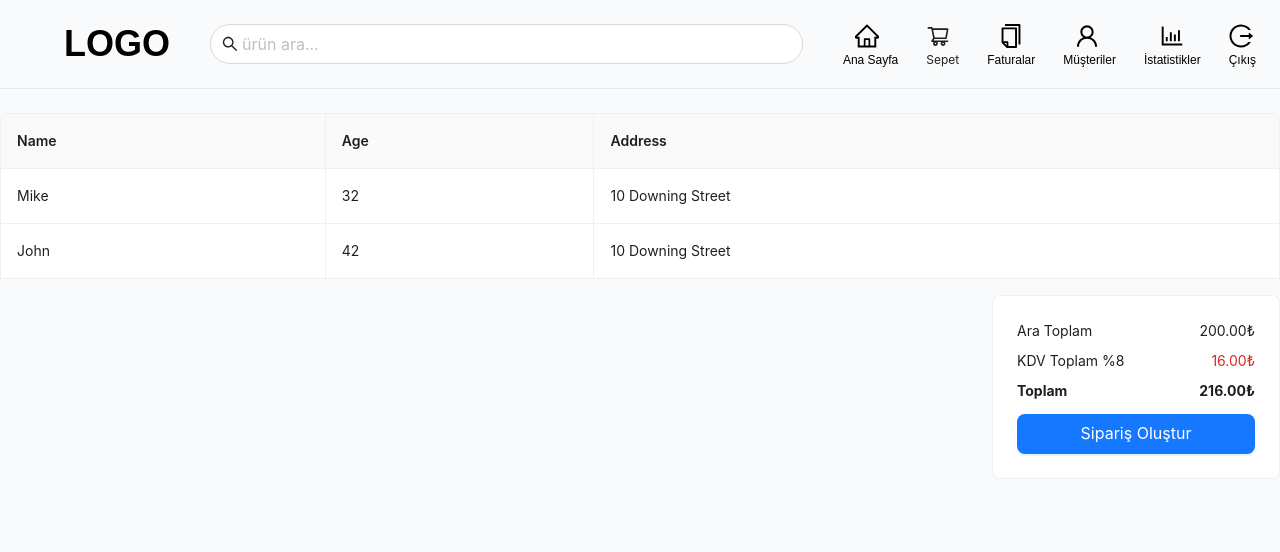
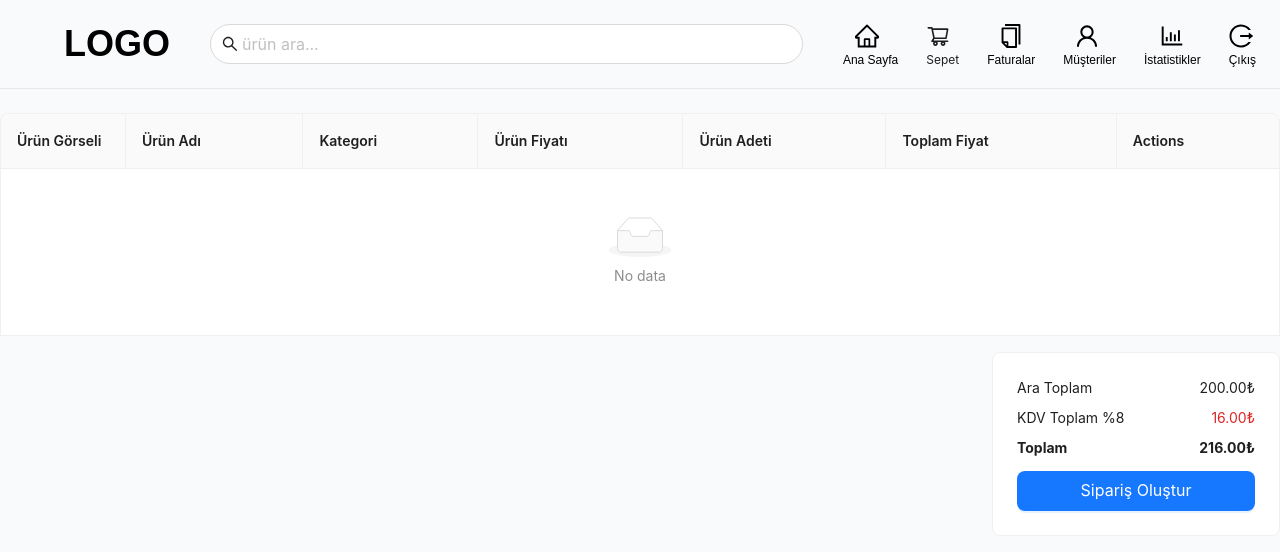
Before and after one commit to Ayalni2289/POS-projesi-Devam-, a React (Create React App) app in the folder client/: page /cart in a window 1280 px wide. Shown: the top 552 px of the page. Built offline with nearby package versions, Linux system fonts and the light colour scheme.

Commit message:
Sepet bölümündeki cart kısmı ürünler ile ortak hale geldi.

```diff
--- a/client/src/pages/CartPage.jsx
+++ b/client/src/pages/CartPage.jsx
@@ -1,46 +1,129 @@
-import { Table, Card, Button} from "antd";
+import { Table, Card, Button, message, Popconfirm } from "antd";
 import React, { useState } from "react";
 import Header from "../components/header/Header";
 import CreateBill from "../components/carts/CreateBill";
+import { useDispatch, useSelector } from "react-redux";
+import { PlusCircleOutlined, MinusCircleOutlined } from "@ant-design/icons";
+import { deleteCart, increase, decrease } from "../redux/cartSlice";
 
 const CartPage = () => {
   const [isModalOpen, setIsModalOpen] = useState(false);
-  const dataSource = [
+  const cart = useSelector((state) => state.cart);
+  const dispatch = useDispatch();
+
+  const columns = [
+    //Ürün Görseli
     {
-      key: "1",
-      name: "Mike",
-      age: 32,
-      address: "10 Downing Street",
+      title: "Ürün Görseli",
+      dataIndex: "img",
+      key: "img",
+      width: "125px",
+      render: (text) => {
+        return <img src={text} alt="" className="w-full h-20 object-cover" />;
+      },
     },
+    //Ürün Adı
     {
-      key: "2",
-      name: "John",
-      age: 42,
-      address: "10 Downing Street",
+      title: "Ürün Adı",
+      dataIndex: "title",
+      key: "title",
     },
-  ];
-  const columns = [
+    //Kategori
     {
-      title: "Name",
-      dataIndex: "name",
-      key: "name",
+      title: "Kategori",
+      dataIndex: "category",
+      key: "category",
     },
+    //Ürün Fiyatı
     {
-      title: "Age",
-      dataIndex: "age",
-      key: "age",
+      title: "Ürün Fiyatı",
+      dataIndex: "price",
+      key: "price",
+      render: (text) => {
+        return <span>{text.toFixed(2)}₺</span>;
+      },
     },
+    //Ürün Adedi
     {
-      title: "Address",
-      dataIndex: "address",
-      key: "address",
+      title: "Ürün Adeti",
+      dataIndex: "quantity",
+      key: "quantity",
+      render: (text, record) => {
+        return (
+          <div className="flex items-center">
+            <Button
+              type="primary"
+              size="small"
+              className="w-full flex items-center justify-center !rounded-full"
+              icon={<PlusCircleOutlined />}
+              onClick={() => dispatch(increase(record))}
+            />
+            <span className="font-bold w-6 inline-block text-center">
+              {record.quantity}
+            </span>
+            <Button
+              type="primary"
+              size="small"
+              className="w-full flex items-center justify-center !rounded-full"
+              icon={<MinusCircleOutlined />}
+              onClick={() => {
+                if (record.quantity === 1) {
+                  if (
+                    window.confirm("Ürünü silmek istediğinize emin misiniz?")
+                  ) {
+                    dispatch(deleteCart(record));
+                    message.success("Ürün Kaldırıldı.", [1]);
+                  }
+                }
+                if (record.quantity > 1) {
+                  dispatch(decrease(record));
+                }
+              }}
+            />
+          </div>
+        );
+      },
+    },
+    //Toplam Fiyat
+    {
+      title: "Toplam Fiyat",
+
+      render: (text, record) => {
+        return <span>{(record.quantity * record.price).toFixed(2)}₺</span>;
+      },
+    },
+    //Action (Silme Butonu)
+    {
+      title: "Actions",
+      render: (_, record) => {
+        return (
+          <Popconfirm
+            title="Silmek için emin misiniz ?"
+            onConfirm={() => {
+              dispatch(deleteCart(record));
+              message.success("Ürün Silindi.", [1]);
+            }}
+            okText="Evet"
+            cancelText="Hayır"
+          >
+            <Button type="link" danger>
+              Sil
+            </Button>
+          </Popconfirm>
+        );
+      },
     },
   ];
   return (
     <>
       <Header />
       <div>
-        <Table dataSource={dataSource} columns={columns} bordered pagination={false} />
+        <Table
+          dataSource={cart.cartItems}
+          columns={columns}
+          bordered
+          pagination={false}
+        />
         <div className="cart-total flex justify-end mt-4">
           <Card className="w-72">
             <div className="flex justify-between">
@@ -55,7 +138,14 @@
               <span>Toplam</span>
               <span>216.00₺</span>
             </div>
-            <Button className="w-full mt-3" size="large" type="primary" onClick={()=> setIsModalOpen(true)}>Sipariş Oluştur</Button>
+            <Button
+              className="w-full mt-3"
+              size="large"
+              type="primary"
+              onClick={() => setIsModalOpen(true)}
+            >
+              Sipariş Oluştur
+            </Button>
           </Card>
         </div>
       </div>
```
